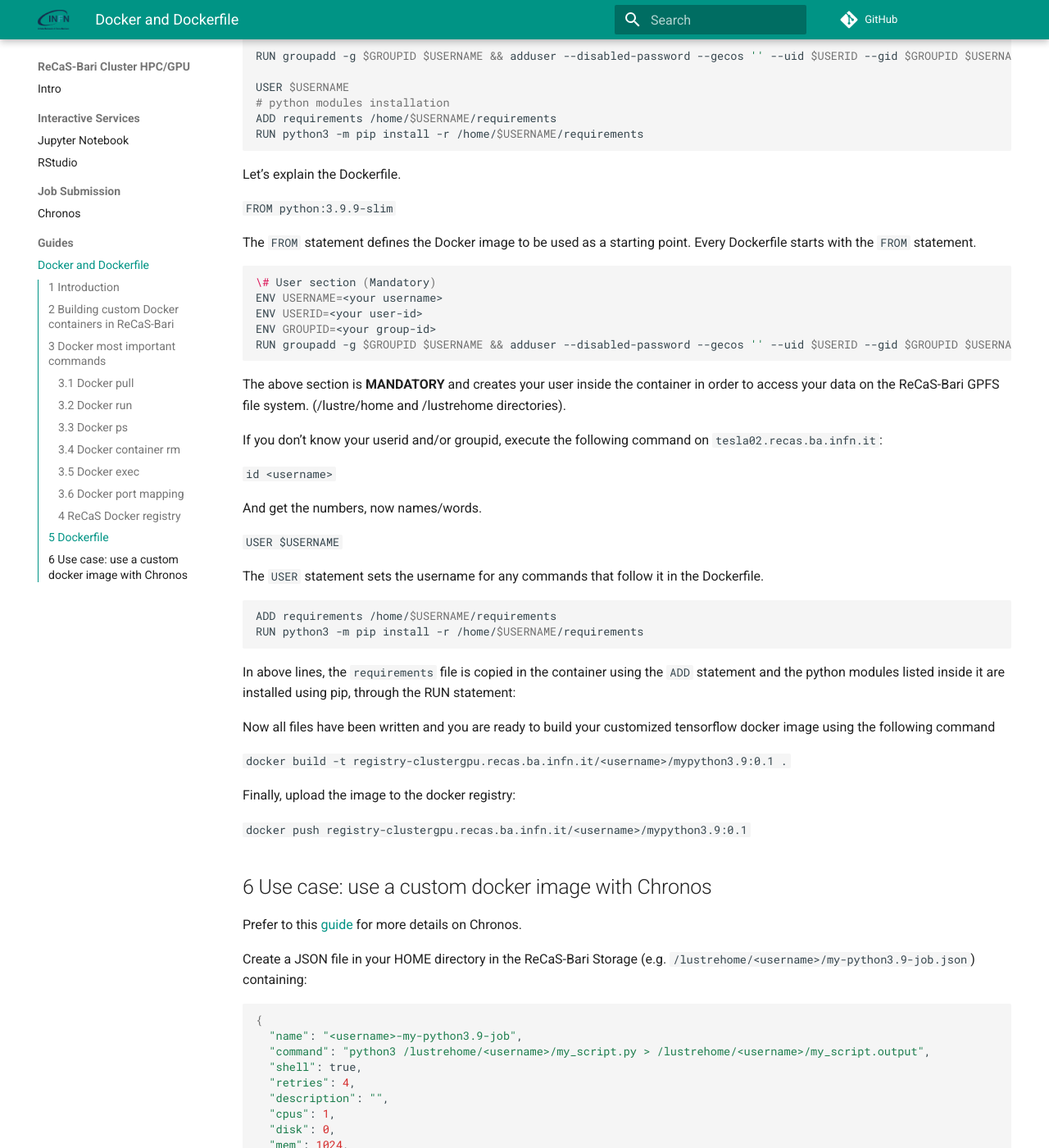
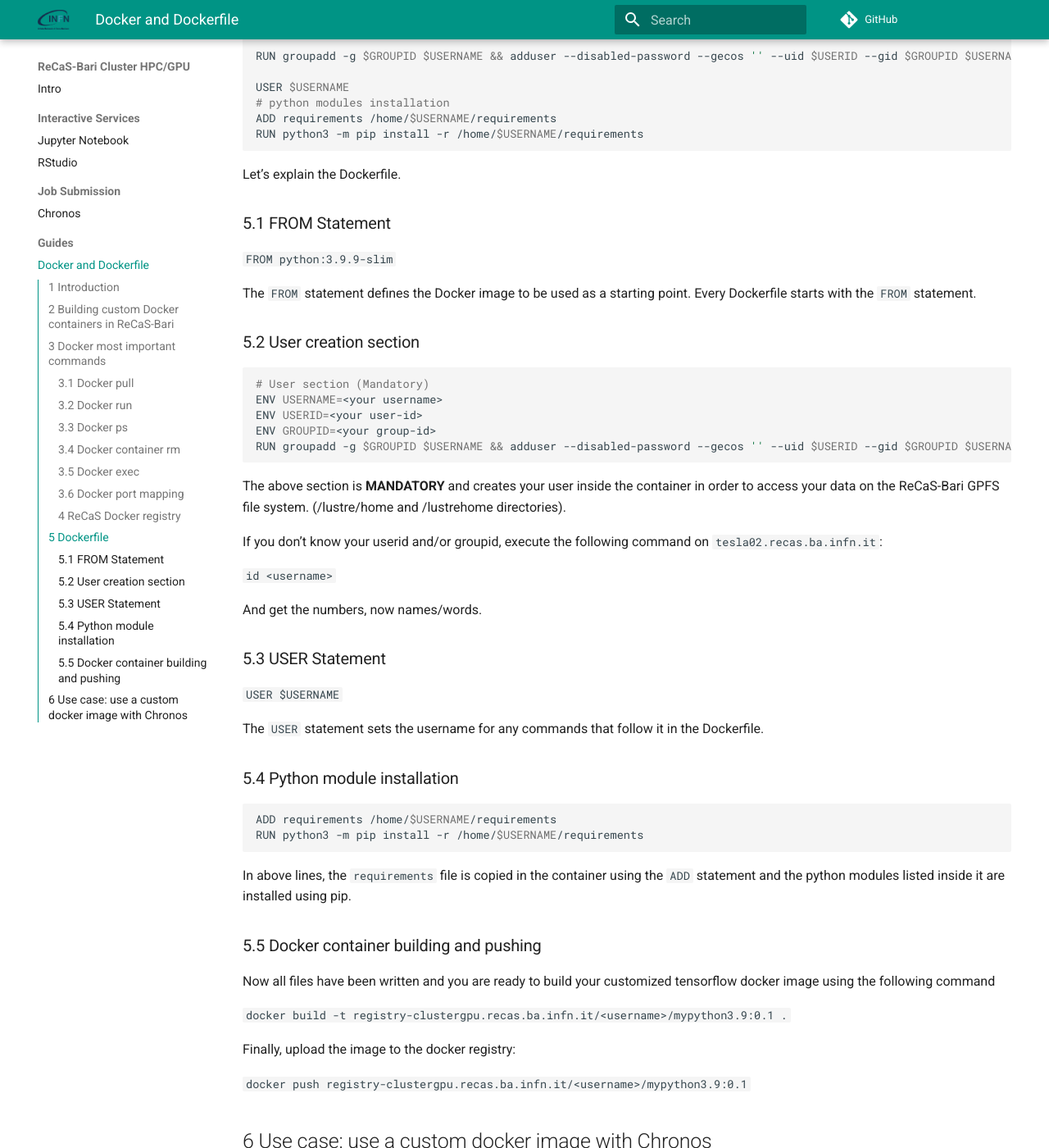
Before and after one commit to jvino/cluster-hpc-gpu-guides, an MkDocs documentation site: the page built from docs/guides/docker_and_dockerfile.md, in a window 1280 px wide and 1400 px high, scrolled down 5426 px. Shown: the whole window at 82% size. Built offline with MkDocs 1.6.1 and Material for MkDocs 9.7.7, drawn with Linux system fonts in a browser that asks for light colours; comment, search, counter and statistics services are not loaded.

Commit message:
first draft docker

````diff
--- a/docs/guides/docker_and_dockerfile.md
+++ b/docs/guides/docker_and_dockerfile.md
@@ -241,12 +241,16 @@
 
 Let’s explain the Dockerfile.
 
+### 5.1 FROM Statement
+
 `FROM python:3.9.9-slim`
 
 The `FROM` statement defines the Docker image to be used as a starting point. Every Dockerfile starts with the `FROM` statement.
 
+### 5.2 User creation section
+
 ```bash
-\# User section (Mandatory)
+# User section (Mandatory)
 ENV USERNAME=<your username>
 ENV USERID=<your user-id>
 ENV GROUPID=<your group-id>
@@ -261,16 +265,22 @@
 
 And get the numbers, now names/words.
 
+### 5.3 USER Statement
+
 `USER $USERNAME`
 
 The `USER` statement sets the username for any commands that follow it in the Dockerfile.
+
+### 5.4 Python module installation
 
 ```bash
 ADD requirements /home/$USERNAME/requirements
 RUN python3 -m pip install -r /home/$USERNAME/requirements
 ```
 
-In above lines, the `requirements` file is copied in the container using the `ADD` statement and the python modules listed inside it are installed using pip, through the RUN statement:
+In above lines, the `requirements` file is copied in the container using the `ADD` statement and the python modules listed inside it are installed using pip.
+
+### 5.5 Docker container building and pushing
 
 Now all files have been written and you are ready to build your customized tensorflow docker image using the following command
 
````
